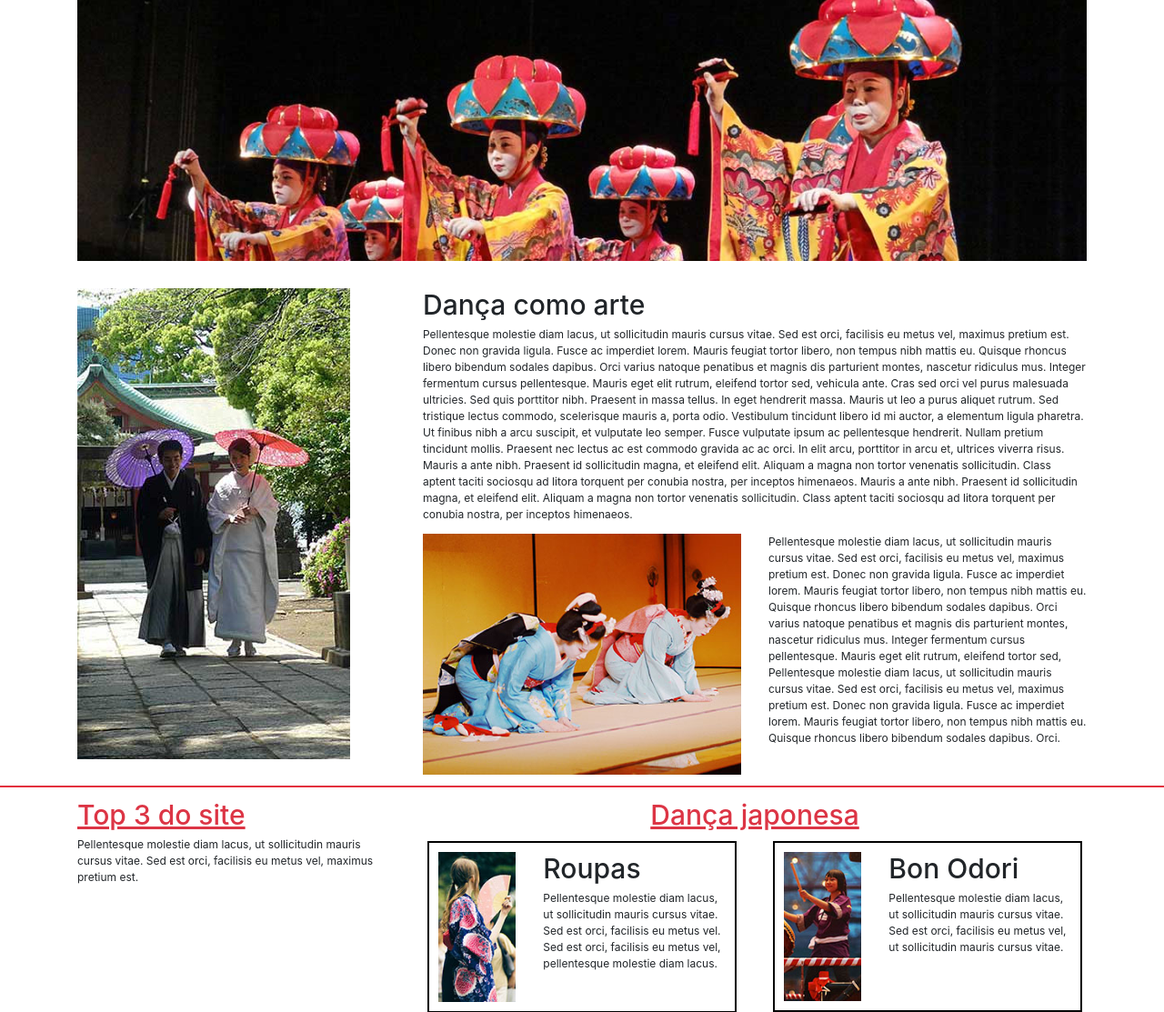
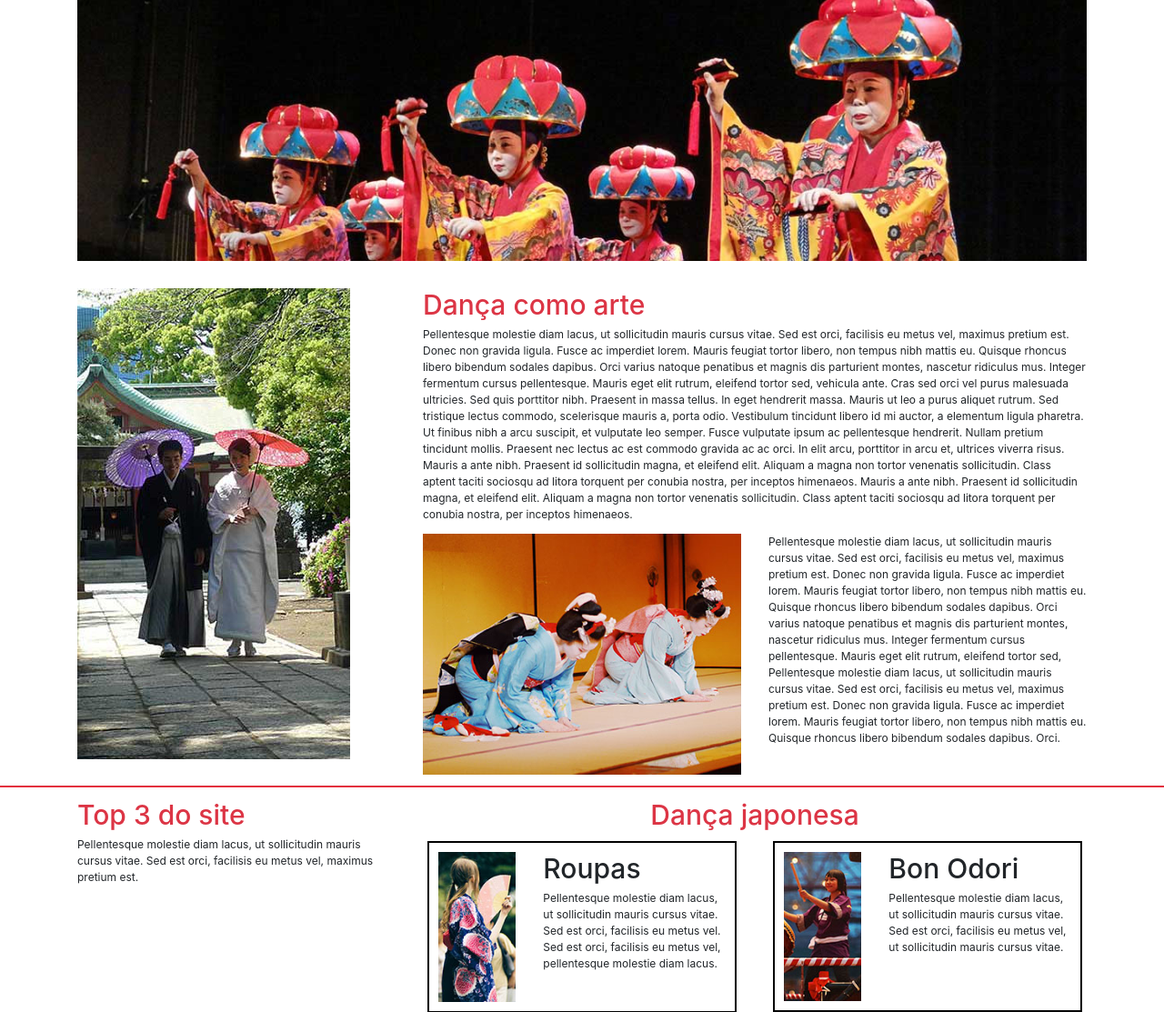
Before and after one commit to MateusVictorIderiha/2sem_prj_integrador, a PHP site: page /index.php?pagina=dancas in a window 1280 px wide. Shown: the part 261-1374 px from the top of the page at 91% size. Run offline with PHP 8.4, Linux system fonts and the light colour scheme; some libraries are stand-ins or nearby versions.

Commit message:
realterado titulos da pagina dancas.php

```diff
--- a/site/dancas.php
+++ b/site/dancas.php
@@ -24,7 +24,7 @@
 
         <div class="col-lg-8 col-md-12 col-xs-12">
             <article>
-                <h1>Dança como arte</h1>
+                <h1 class="text-danger">Dança como arte</h1>
                 <p>
                     Pellentesque molestie diam lacus, ut sollicitudin mauris cursus vitae. Sed est orci, facilisis eu metus vel, maximus pretium est. Donec non gravida ligula. Fusce ac imperdiet lorem. Mauris feugiat tortor libero, non tempus nibh mattis eu. Quisque rhoncus libero bibendum sodales dapibus. Orci varius natoque penatibus et magnis dis parturient montes, nascetur ridiculus mus. Integer fermentum cursus pellentesque. Mauris eget elit rutrum, eleifend tortor sed, vehicula ante. Cras sed orci vel purus malesuada ultricies. Sed quis porttitor nibh. Praesent in massa tellus. In eget hendrerit massa. Mauris ut leo a purus aliquet rutrum.
                     Sed tristique lectus commodo, scelerisque mauris a, porta odio. Vestibulum tincidunt libero id mi auctor, a elementum ligula pharetra. Ut finibus nibh a arcu suscipit, et vulputate leo semper. Fusce vulputate ipsum ac pellentesque hendrerit. Nullam pretium tincidunt mollis. Praesent nec lectus ac est commodo gravida ac ac orci. In elit arcu, porttitor in arcu et, ultrices viverra risus. Mauris a ante nibh. Praesent id sollicitudin magna, et eleifend elit. Aliquam a magna non tortor venenatis sollicitudin. Class aptent taciti sociosqu ad litora torquent per conubia nostra, per inceptos himenaeos. Mauris a ante nibh. Praesent id sollicitudin magna, et eleifend elit. Aliquam a magna non tortor venenatis sollicitudin. Class aptent taciti sociosqu ad litora torquent per conubia nostra, per inceptos himenaeos.
@@ -61,13 +61,13 @@
     <div class="row">
         <div class="col-lg-4 d-none d-lg-block">
             <section>
-                <h1 class="text-danger"><u>Top 3 do site</u></h1>
+                <h1 class="text-danger">Top 3 do site</h1>
             </section>
         </div>
 
         <div  class="col-lg-8 col-md-12 col-xs-12 text-center">
             <section>
-                <h1 class="text-danger text-underlined"><u>Dança japonesa</u></h1>
+                <h1 class="text-danger text-underlined">Dança japonesa</h1>
             </section>
         </div>
     </div>
```
